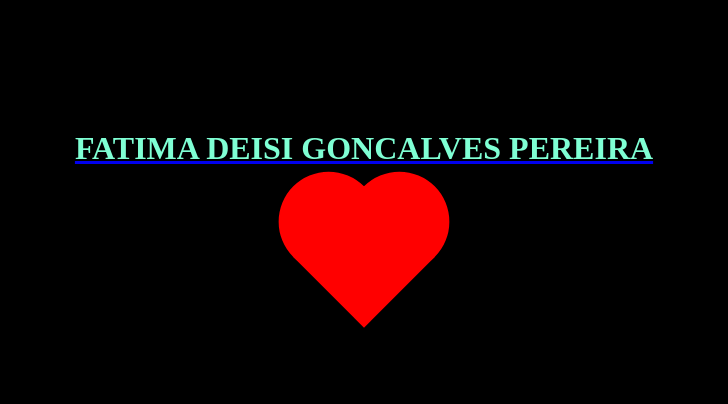
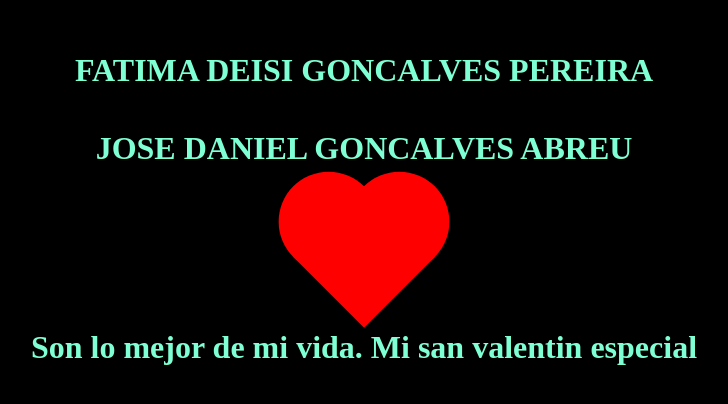
Before and after one commit to Sergio023g/Carta, a plain HTML site: page index.html in a window 1280 px wide. Shown: the part 192-596 px from the top of the page, without its empty margins (276-1004 px from the left). Drawn offline with Linux system fonts and the light colour scheme.

Commit message:
feat:Se le anadio una frases mas

```diff
--- a/index.html
+++ b/index.html
@@ -8,7 +8,9 @@
     <link rel="stylesheet" href="./style.css">
 </head>
 <body>
-    <a href="./index2.html"><h1 class="titulo">FATIMA DEISI GONCALVES PEREIRA</h1></a>
+    <h1 class="titulo">FATIMA DEISI GONCALVES PEREIRA</h1>
+    <h1 class="titulo">JOSE DANIEL GONCALVES ABREU</h1>
     <div class="heart"></div>
+    <h1 class="titulo">Son lo mejor de mi vida. Mi san valentin especial</h1>
 </body>
 </html>
```
